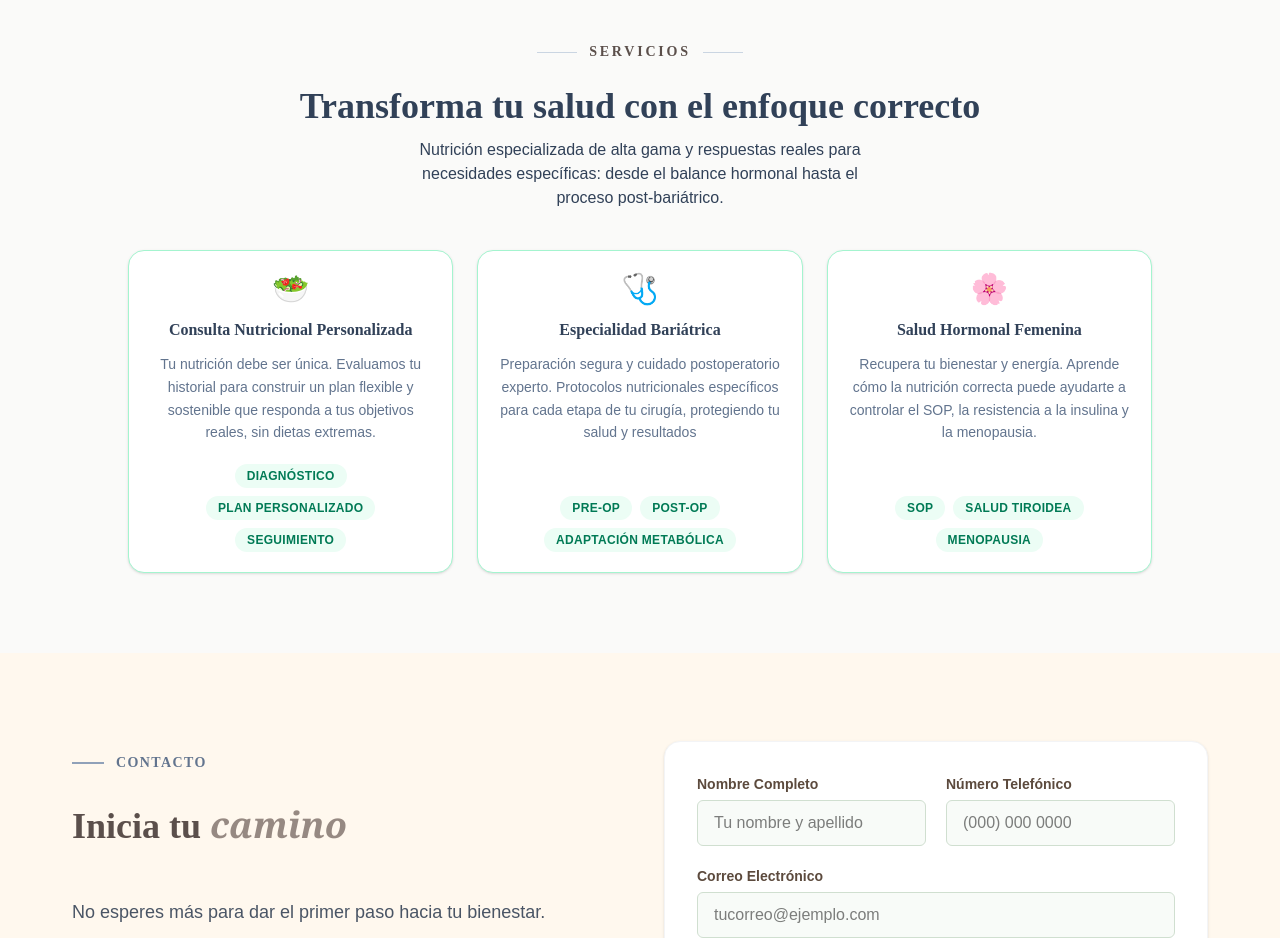
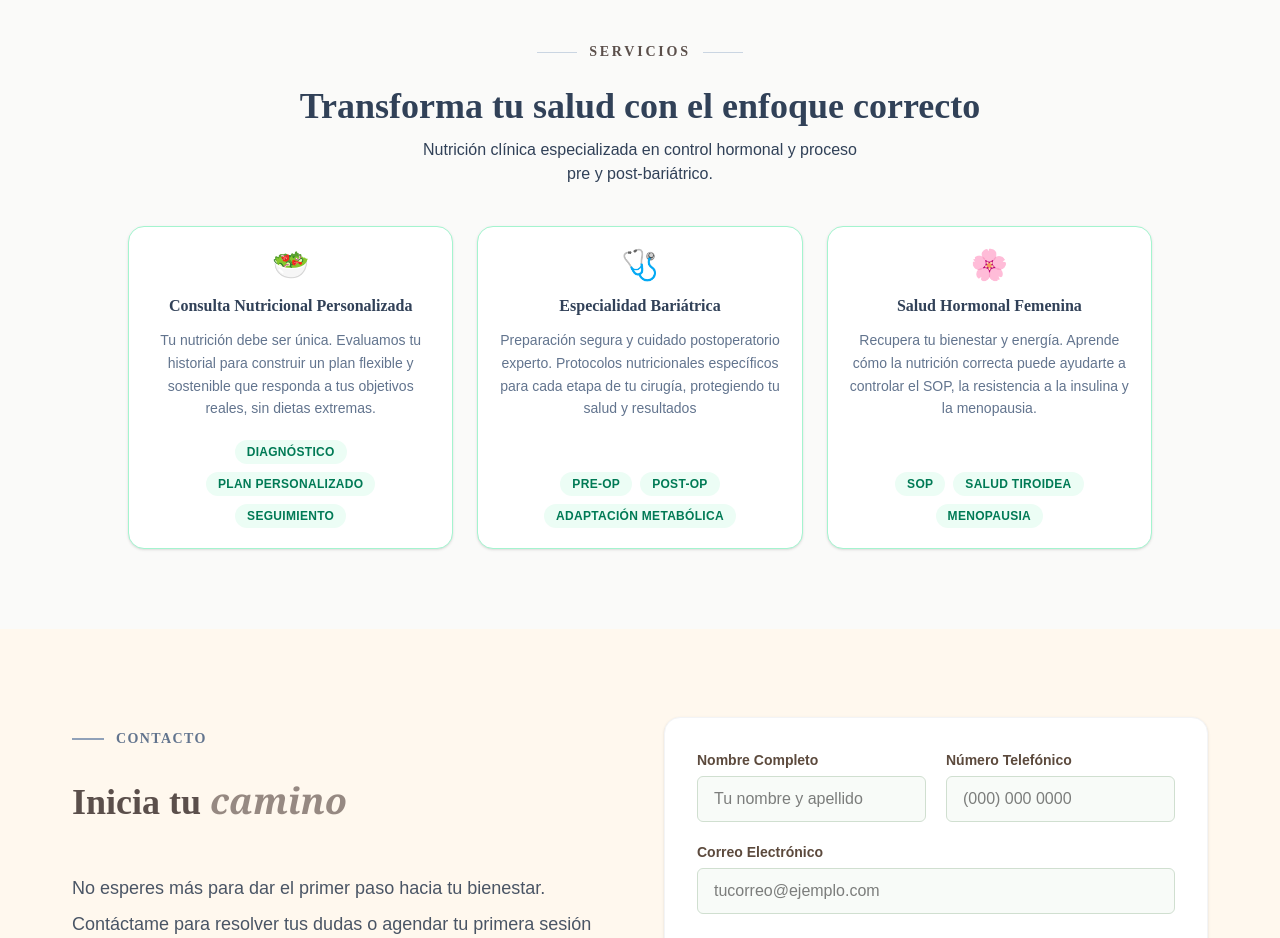
Before and after one commit to midlgwey/nutri-dianatorres-lp, a React (Vite) app: page / in a window 1280 px wide. Shown: the part 1600-2538 px from the top of the page. Built offline with nearby package versions, Linux system fonts and the light colour scheme.

Commit message:
Cambio de titulo en servicios

```diff
--- a/src/sections/Services.jsx
+++ b/src/sections/Services.jsx
@@ -20,7 +20,7 @@ const Services = () => {
 
       {/* Subtítulo */}
       <p className="text-center font-body text-slate-700 text-base max-w-md mx-auto mb-10">
-        Nutrición especializada de alta gama y respuestas reales para necesidades específicas: desde el balance hormonal hasta el proceso post-bariátrico.
+       Nutrición clínica especializada en control hormonal y proceso pre y post-bariátrico.
       </p>
 
       {/* Grid — las cards se estiran a la misma altura automáticamente */}
```
